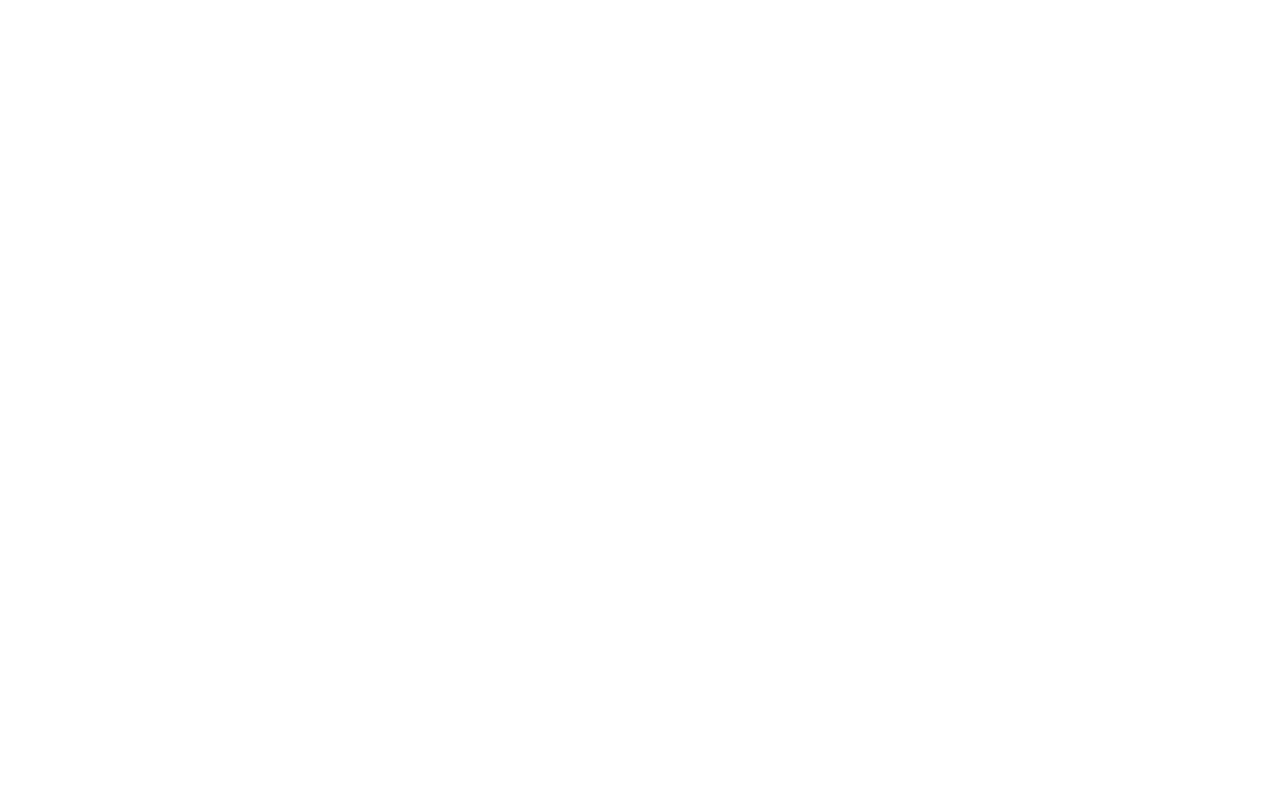
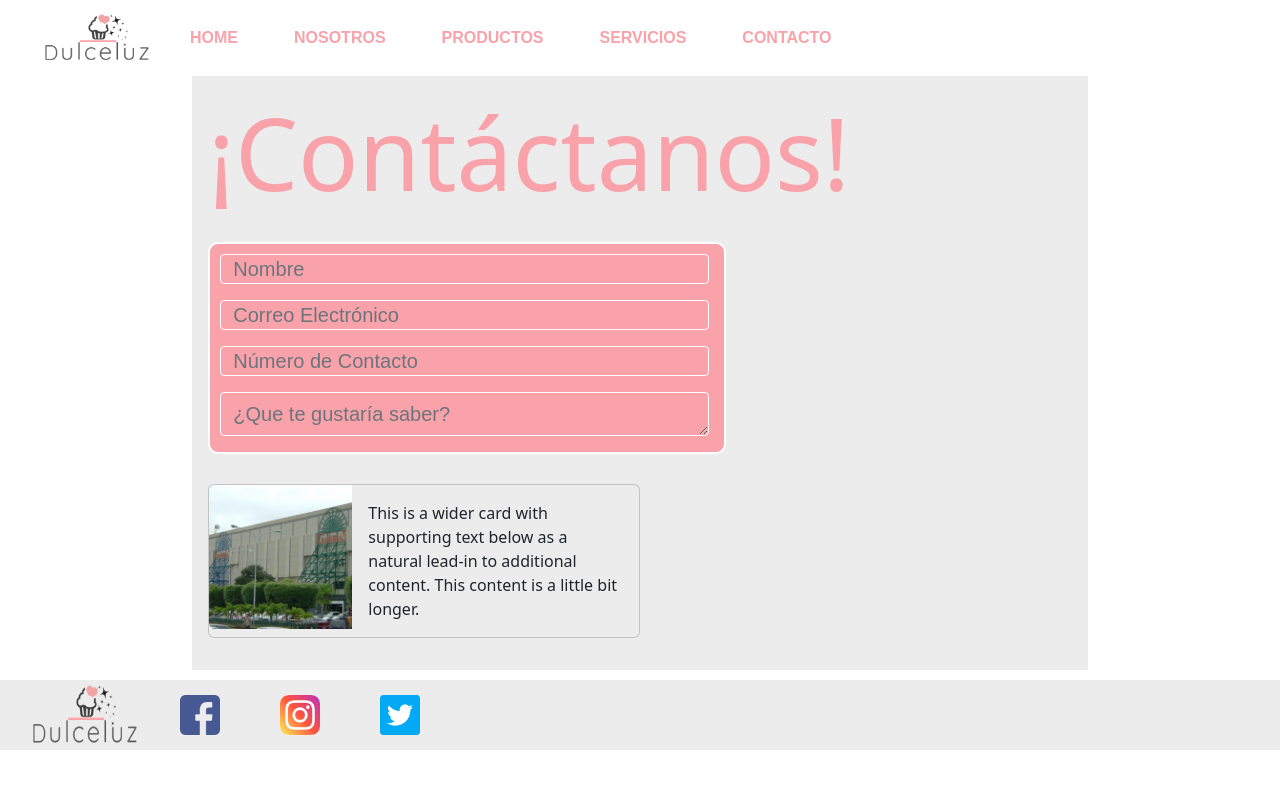
Before and after one commit to leojosem/Sass-II-SEO, a plain HTML site: page contacto.html in a window 1280 px wide. Drawn offline with nearby package versions, Linux system fonts and the light colour scheme.

Commit message:
realizando seccion contacto

```diff
--- a/contacto.html
+++ b/contacto.html
@@ -0,0 +1,118 @@
+<!doctype html>
+<html lang="en">
+  <head>
+    <meta charset="utf-8">
+    <meta name="viewport" content="width=device-width, initial-scale=1">
+    <title>Contacto</title>
+    <link href="https://cdn.jsdelivr.net/npm/bootstrap@5.2.0-beta1/dist/css/bootstrap.min.css" rel="stylesheet" integrity="sha384-0evHe/X+R7YkIZDRvuzKMRqM+OrBnVFBL6DOitfPri4tjfHxaWutUpFmBp4vmVor" crossorigin="anonymous">
+    <link rel="stylesheet" href="styles.css">
+
+
+</head>
+  <body>
+    <header >
+        <nav class="navbar navbar-expand-lg sticky-md-top">
+            <div class="container-fluid">
+                <img src="media/logo.png" class="logo">
+              <button class="navbar-toggler" type="button" data-bs-toggle="collapse" data-bs-target="#navbarSupportedContent" aria-controls="navbarSupportedContent" aria-expanded="false" aria-label="Toggle navigation">
+                <span class="navbar-toggler-icon"></span>
+              </button>
+              <div class="collapse navbar-collapse d-flex  align-items-center" id="navbarSupportedContent">
+                <ul class="navbar-nav me-auto mb-2 mb-lg-0 cabecera__lista justify-content-end ">
+                  <li class="nav-item cabecera__lista__item">
+                    <a class="nav-link" aria-current="page" href="index.html">HOME</a>
+                  </li>
+                  <li class="nav-item cabecera__lista__item">
+                    <a class="nav-link" href="nosotros.html">NOSOTROS</a>
+                  </li>
+                  <li class="nav-item cabecera__lista__item">
+                    <a class="nav-link" href="productos.html" >PRODUCTOS</a>
+                  </li>
+                  <li class="nav-item cabecera__lista__item">
+                    <a class="nav-link" href="servicios.html">SERVICIOS</a>
+                  </li>
+                  <li class="nav-item cabecera__lista__item">
+                    <a class="nav-link" href="contacto.html">CONTACTO</a>
+                  </li>
+                </ul>
+
+              </div>
+            </div>
+          </nav>
+    </header>
+
+<main>
+    <section class="d-flex justify-content-center">
+        <div class="card-productos   p-3">
+            <div>
+            <h1>¡Contáctanos!</h1>
+            </div>
+            <div class="form ">
+                <div class="mb-3">
+                    <input type="text" class="form-control" id="exampleFormControlInput1" placeholder="Nombre">
+                </div>
+                <div class="mb-3">
+                    <input type="email" class="form-control" id="exampleFormControlInput1" placeholder="Correo Electrónico">
+                </div>
+                <div class="mb-3">
+                    <input type="tel" placeholder="Número de Contacto" class="form-control">
+                </div>
+                <div class="mb-3">
+                    <textarea class="form-control" id="exampleFormControlTextarea1" rows="3" placeholder="¿Que te gustaría saber?"></textarea>
+                </div>
+            </div>
+            <div>
+                <div class="card mb-3" style="max-width: 540px;">
+                    <div class="row g-0">
+                      <div class="col-md-4">
+                        <img src="media/mall.png" class="img-fluid rounded-start" alt="...">
+                      </div>
+                      <div class="col-md-8">
+                        <div class="card-body">
+                          <p class="card-text">This is a wider card with supporting text below as a natural lead-in to additional content. This content is a little bit longer.</p>
+                        </div>
+                      </div>
+                    </div>
+                  </div>
+            </div>
+        </div>
+    </section>
+
+
+
+
+
+
+<!-- Footer-->
+<footer class="">
+  <div class="container-fluid-footer d-flex">
+      <img src="media/logo.png" class="logo ">
+    <div class="collapse navbar-collapse d-flex " id="navbarSupportedContent">
+      <ul class="navbar-nav me-auto mb-2 mb-lg-0 flex-row justify-content-end">
+        <li class="nav-item cabecera__lista__item ">
+          <a href="https://www.facebook.com/"><img class="rs " src="media/facebook.png" alt=""></a>
+        </li>
+        <li class="nav-item cabecera__lista__item ">
+          <a href="https://www.instagram.com/"><img class="rs" src="media/instagram.png" alt=""></a>
+        </li>
+        <li class="nav-item cabecera__lista__item ">
+          <a href="https://www.twitter.com/"><img class="rs" src="media/twitter.png" alt=""></a>
+        </li>
+
+      </ul>
+
+    </div>
+  </div>
+</footer>
+<!-- Footer-->
+
+
+
+
+
+</main>
+
+
+    <script src="https://cdn.jsdelivr.net/npm/bootstrap@5.2.0-beta1/dist/js/bootstrap.bundle.min.js" integrity="sha384-pprn3073KE6tl6bjs2QrFaJGz5/SUsLqktiwsUTF55Jfv3qYSDhgCecCxMW52nD2" crossorigin="anonymous"></script>
+  </body>
+</html>
--- a/styles.css
+++ b/styles.css
@@ -141,3 +141,30 @@
     font-weight: bold;
     color: #F9A2A9;
 }
+
+h1{
+        color: #F9A2A9;
+    margin-bottom: 2%;
+    font-size: 100px;
+}
+
+.form{
+    width: 60%;
+    height: fit-content;
+    margin: 30px 0;
+    font-family: Arial, sans-serif;
+    border: 2px white solid;
+    background-color: #F9A2A9;
+    border-radius: 10px;
+}
+
+.form-control{
+    width: 95%;
+    height: 30px;
+    border-radius: 4px;
+    background-color: #F9A2A9;
+    border: 1px white solid;
+    color: #FFFFFF;
+    margin: 2%;
+    font-size: 20px;
+}
```
